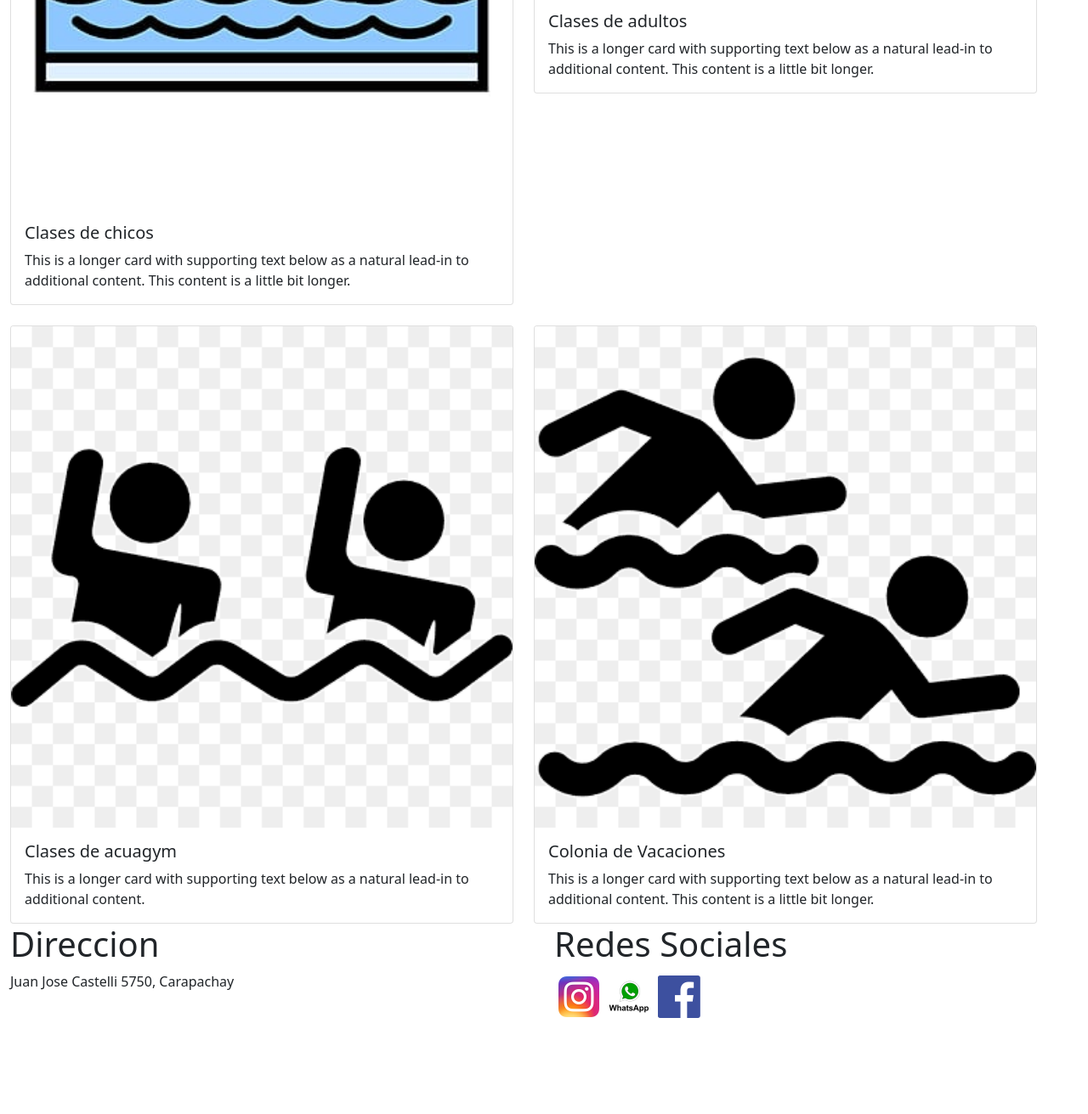
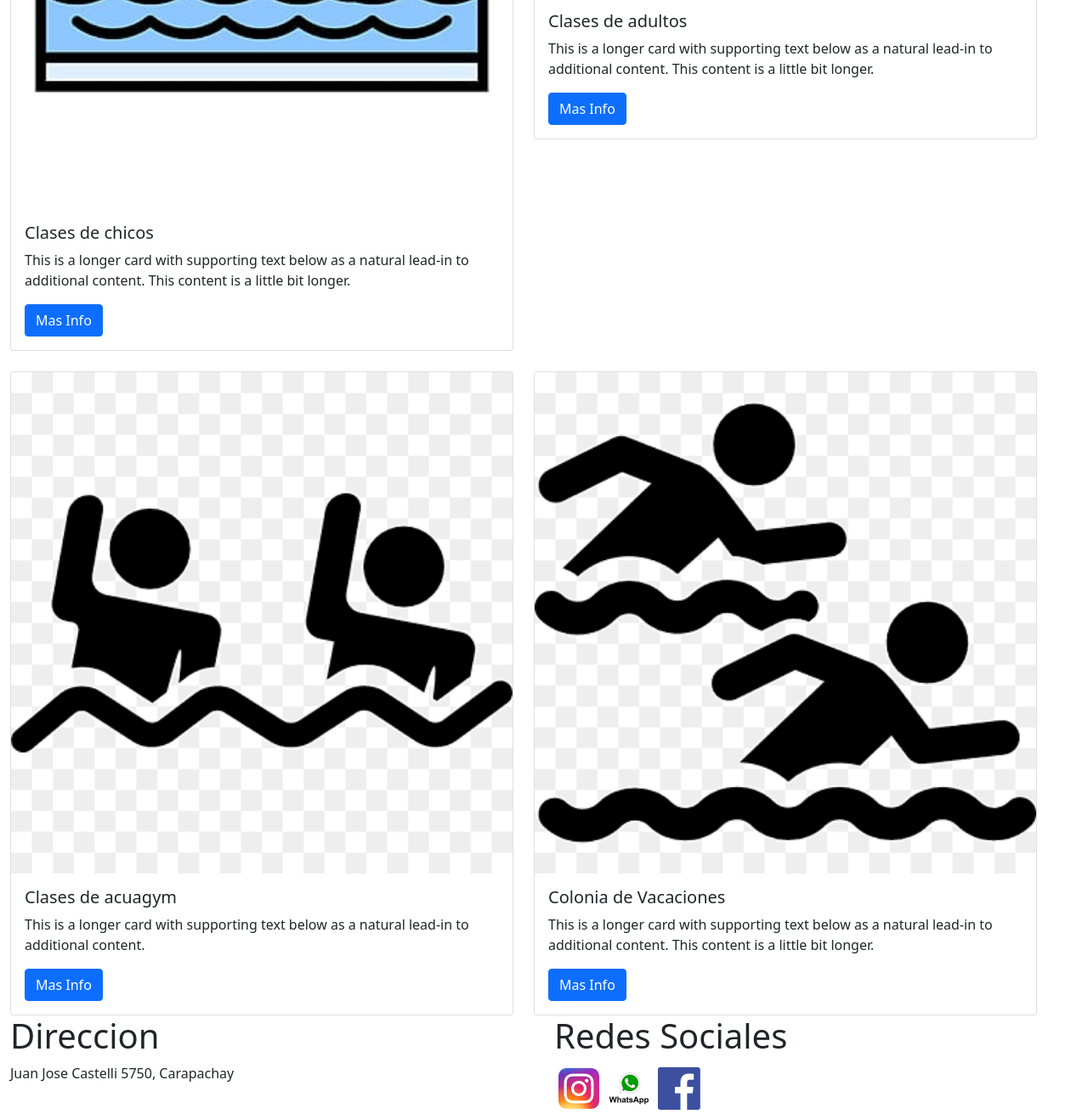
Before and after one commit to Dyrien07/Pileta-Elisii-BSv2, a plain HTML site: page index.html in a window 1280 px wide. Shown: the part 2123-3434 px from the top of the page at 85% size. Before the commit the page ends 3326 px from the top, so only its background shows below. Drawn offline with nearby package versions, Linux system fonts and the light colour scheme.

Commit message:
Agregado de botones a las tarjetas del main

```diff
--- a/index.html
+++ b/index.html
@@ -75,6 +75,7 @@
                     <div class="card-body">
                       <h5 class="card-title">Clases de chicos</h5>
                       <p class="card-text">This is a longer card with supporting text below as a natural lead-in to additional content. This content is a little bit longer.</p>
+                      <a href="./pages/clasesdechicos.html" class="btn btn-primary">Mas Info</a>
                     </div>
                   </div>
                 </div>
@@ -84,6 +85,7 @@
                     <div class="card-body">
                       <h5 class="card-title">Clases de adultos</h5>
                       <p class="card-text">This is a longer card with supporting text below as a natural lead-in to additional content. This content is a little bit longer.</p>
+                      <a href="./pages/clasesdeadultos.html" class="btn btn-primary">Mas Info</a>
                     </div>
                   </div>
                 </div>
@@ -93,6 +95,7 @@
                     <div class="card-body">
                       <h5 class="card-title">Clases de acuagym</h5>
                       <p class="card-text">This is a longer card with supporting text below as a natural lead-in to additional content.</p>
+                      <a href="./pages/acuagym.html" class="btn btn-primary">Mas Info</a>
                     </div>
                   </div>
                 </div>
@@ -102,6 +105,7 @@
                     <div class="card-body">
                       <h5 class="card-title">Colonia de Vacaciones</h5>
                       <p class="card-text">This is a longer card with supporting text below as a natural lead-in to additional content. This content is a little bit longer.</p>
+                      <a href="./pages/colonia.html" class="btn btn-primary">Mas Info</a>
                     </div>
                   </div>
                 </div>
```
